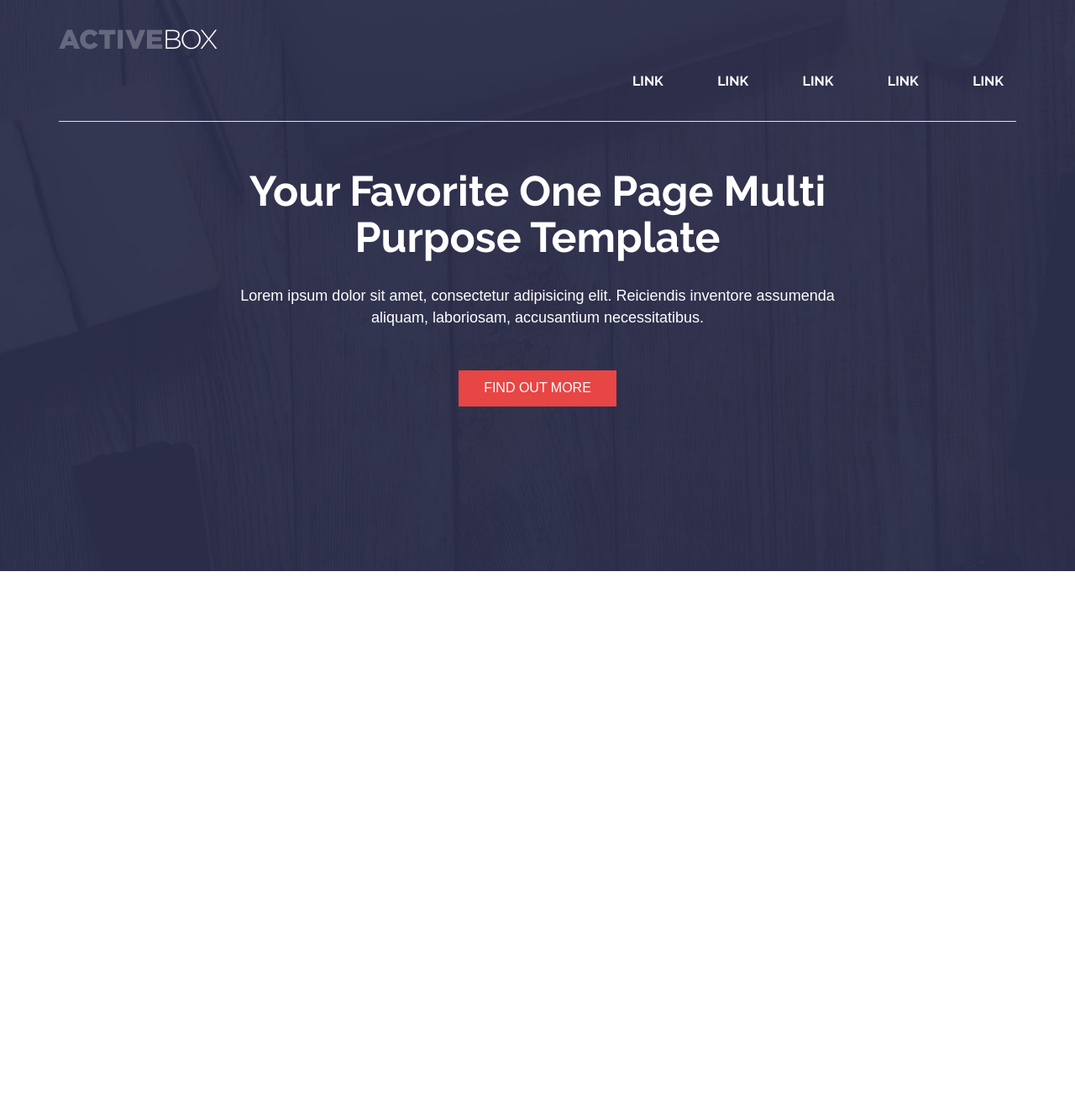
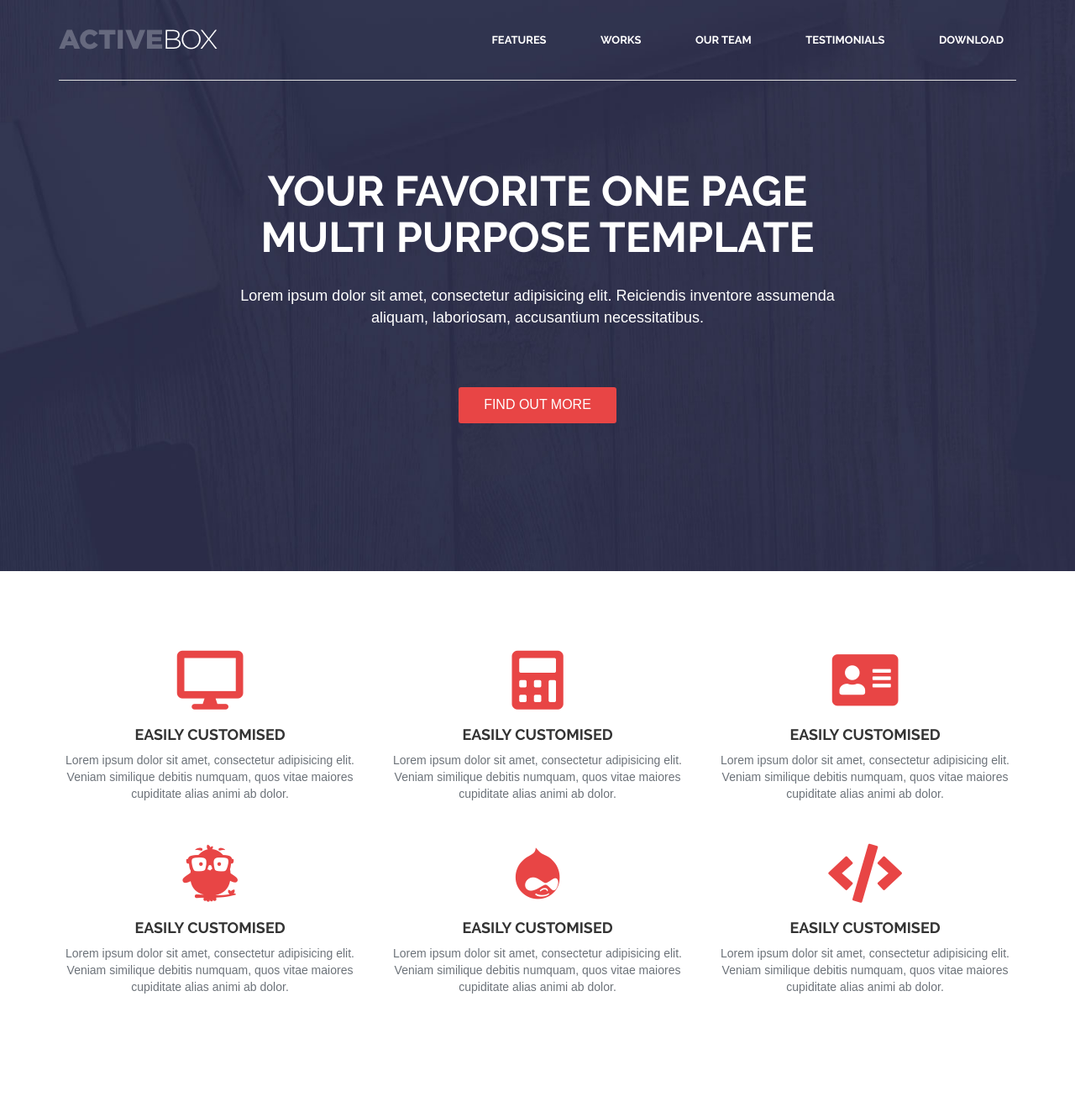
Before and after one commit to Kvimpick/ActiveBox, a plain HTML site: page index.html in a window 1280 px wide. Shown: the whole page at 84% size. Before the commit the page ends 800 px from the top, so only its background shows below. Drawn offline with Linux system fonts and the light colour scheme; a web font is replaced by a local one.

Commit message:
Add Parameters Section

```diff
--- a/css/main.css
+++ b/css/main.css
@@ -1,8 +1,7 @@
 body {
-	font-family: "RobotoRegular", sans-serif;
+	font-family: "RalewayRegular", sans-serif;
 	font-size: 16px;
 	min-width: 320px;
-	position: relative;
 }
 
 /*----------BUTTONS----------*/
@@ -11,9 +10,14 @@ body {
 	background-color: #e84545;
 	border: none;
 	text-transform: uppercase;
+	border-radius: 3px;
 }
 .btn-md{
 	padding: 10px 30px;
+	margin-top: 20px;
+}
+.btn-md:hover{
+	background-color: #ff3333;
 }
 
 /*----------HEADER----------*/
@@ -32,9 +36,6 @@ nav{
 	width: 100%;
 	z-index: 9999;
 }
-.navbar-header{
-	float: none;
-}
 .menu{
 	list-style: none;
 	margin: 0;
@@ -48,6 +49,7 @@ nav{
 	color: #fff;
 	text-transform: uppercase;
 	font-family: 'RalewayBold', sans-serif;
+	font-size: 13px;
 }
 .menu li a:hover,
 .menu li a:focus{
@@ -75,3 +77,29 @@ nav{
 	font-size: 18px;
 	margin-bottom: 50px;
 }
+h1{
+	text-transform: uppercase;
+}
+
+/*----------PARAMETERS SECTION----------*/
+
+.params_s{
+	padding: 95px 0;
+}
+.param_block{
+	text-align: center;
+	margin-bottom: 50px;
+}
+.param_block i{
+	font-size: 70px;
+	color: #e84545;
+}
+.param_block h3{
+	text-transform: uppercase;
+	font-family: 'RalewayBold', sans-serif;
+	font-size: 18px;
+}
+.param_block p{
+	font-size: 14px;
+	color: #6c7279;
+}
--- a/css/media.css
+++ b/css/media.css
@@ -7,8 +7,12 @@
 
 /* Medium Devices, Desktops */
 @media only screen and (max-width : 992px) {
-
+	.menu li{
+		padding: 0 15px;
 }
+	.menu li:first-child{
+		padding-left: 0;
+	}
 
 /* Small Devices, Tablets */
 @media only screen and (max-width : 768px) {
@@ -51,6 +55,11 @@
 		height: 40px;
 		border-radius: 50%;
 		background-color: #e84545;
+		color: #fff;
+	}
+	.menu_btn i{
+		position: relative;
+		top: -19px;
 	}
 	#top-menu{
 		background-color: #2a2e48;
@@ -66,6 +75,9 @@
 	.menu li a:hover{
 		background-color: #fff;
 		color: 000;
+	}
+	.menu li:first-child{
+		padding-left: 15px;
 	}
 	.title-block{
 		margin-top: 130px;
@@ -91,6 +103,11 @@
 		height: 40px;
 		border-radius: 50%;
 		background-color: #e84545;
+		color: #fff;
+	}
+	.menu_btn i{
+		position: relative;
+		top: -19px;
 	}
 	#top-menu{
 		background-color: #2a2e48;
@@ -109,6 +126,12 @@
 	}
 	.title-block{
 		margin-top: 130px;
+	}
+	.title-block h1{
+		font-size: 30px;
+	}
+	.title-block p{
+		font-size: 14px;
 	}
 }
 
@@ -131,6 +154,11 @@
 		height: 40px;
 		border-radius: 50%;
 		background-color: #e84545;
+		color: #fff;
+	}
+	.menu_btn i{
+		position: relative;
+		top: -19px;
 	}
 	#top-menu{
 		background-color: #2a2e48;
--- a/index.html
+++ b/index.html
@@ -14,6 +14,7 @@
 	<link rel="stylesheet" href="css/main.css" />
 	<link rel="stylesheet" href="css/fonts.css" />
 	<link rel="stylesheet" href="css/media.css" />
+	<link rel="stylesheet" href="https://use.fontawesome.com/releases/v5.0.9/css/all.css">
 
 </head>
 
@@ -24,7 +25,9 @@
 			<div class="container">
 				<div class="row">
 					<div class="navbar-header">
-						<button class="navbar-toggle collapsed menu_btn" data-toggle="collapse" data-target="#top-menu"></button>
+						<button class="navbar-toggle collapsed menu_btn" data-toggle="collapse" data-target="#top-menu">
+						<i class="fas fa-bars"></i>
+						</button>
 
 						<a href="index.html" class="navbar-brand logo">
 							<img src="img/logo.png" alt="logo">
@@ -33,11 +36,11 @@
 
 						<div class="collapse navbar-collapse navbar-right" id="top-menu">
 							<ul class="menu">
-								<li><a href="#">link</a></li>
-								<li><a href="#">link</a></li>
-								<li><a href="#">link</a></li>
-								<li><a href="#">link</a></li>
-								<li><a href="#">link</a></li>
+								<li><a href="#">Features</a></li>
+								<li><a href="#">Works</a></li>
+								<li><a href="#">Our Team</a></li>
+								<li><a href="#">Testimonials</a></li>
+								<li><a href="#">Download</a></li>
 							</ul>
 						</div>
 				</div>
@@ -58,6 +61,54 @@
 		</div>
 	</header>
 
+	<section class="params_s">
+		<div class="container">
+			<div class="row">
+				<div class="col-md-4 col-sm-6">
+					<div class="param_block">
+						<i class="fas fa-desktop"></i>
+						<h3>Easily Customised</h3>
+						<p>Lorem ipsum dolor sit amet, consectetur adipisicing elit. Veniam similique debitis numquam, quos vitae maiores cupiditate alias animi ab dolor.</p>
+					</div>
+				</div>
+				<div class="col-md-4 col-sm-6">
+					<div class="param_block">
+						<i class="fas fa-calculator"></i>
+						<h3>Easily Customised</h3>
+						<p>Lorem ipsum dolor sit amet, consectetur adipisicing elit. Veniam similique debitis numquam, quos vitae maiores cupiditate alias animi ab dolor.</p>
+					</div>
+				</div>
+				<div class="col-md-4 col-sm-6">
+					<div class="param_block">
+						<i class="fas fa-address-card"></i>
+						<h3>Easily Customised</h3>
+						<p>Lorem ipsum dolor sit amet, consectetur adipisicing elit. Veniam similique debitis numquam, quos vitae maiores cupiditate alias animi ab dolor.</p>
+					</div>
+				</div>
+				<div class="col-md-4 col-sm-6">
+					<div class="param_block">
+						<i class="fab fa-earlybirds"></i>
+						<h3>Easily Customised</h3>
+						<p>Lorem ipsum dolor sit amet, consectetur adipisicing elit. Veniam similique debitis numquam, quos vitae maiores cupiditate alias animi ab dolor.</p>
+					</div>
+				</div>
+				<div class="col-md-4 col-sm-6">
+					<div class="param_block">
+						<i class="fab fa-drupal"></i>
+						<h3>Easily Customised</h3>
+						<p>Lorem ipsum dolor sit amet, consectetur adipisicing elit. Veniam similique debitis numquam, quos vitae maiores cupiditate alias animi ab dolor.</p>
+					</div>
+				</div>
+				<div class="col-md-4 col-sm-6">
+					<div class="param_block">
+						<i class="fas fa-code"></i>
+						<h3>Easily Customised</h3>
+						<p>Lorem ipsum dolor sit amet, consectetur adipisicing elit. Veniam similique debitis numquam, quos vitae maiores cupiditate alias animi ab dolor.</p>
+					</div>
+				</div>
+			</div>
+		</div>
+	</section>
 
 	<script src="libs/jquery/jquery-2.1.4.min.js"></script>
 	<script src="libs/bootstrap/js/bootstrap.min.js"></script>
```
